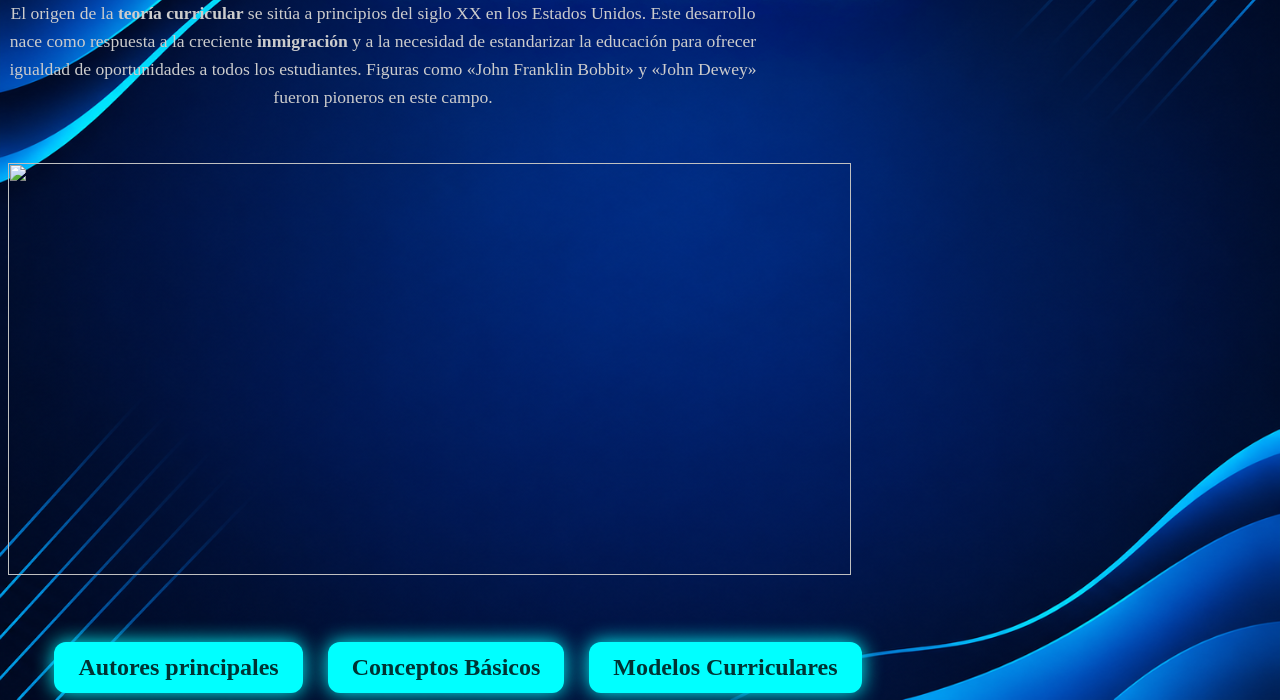
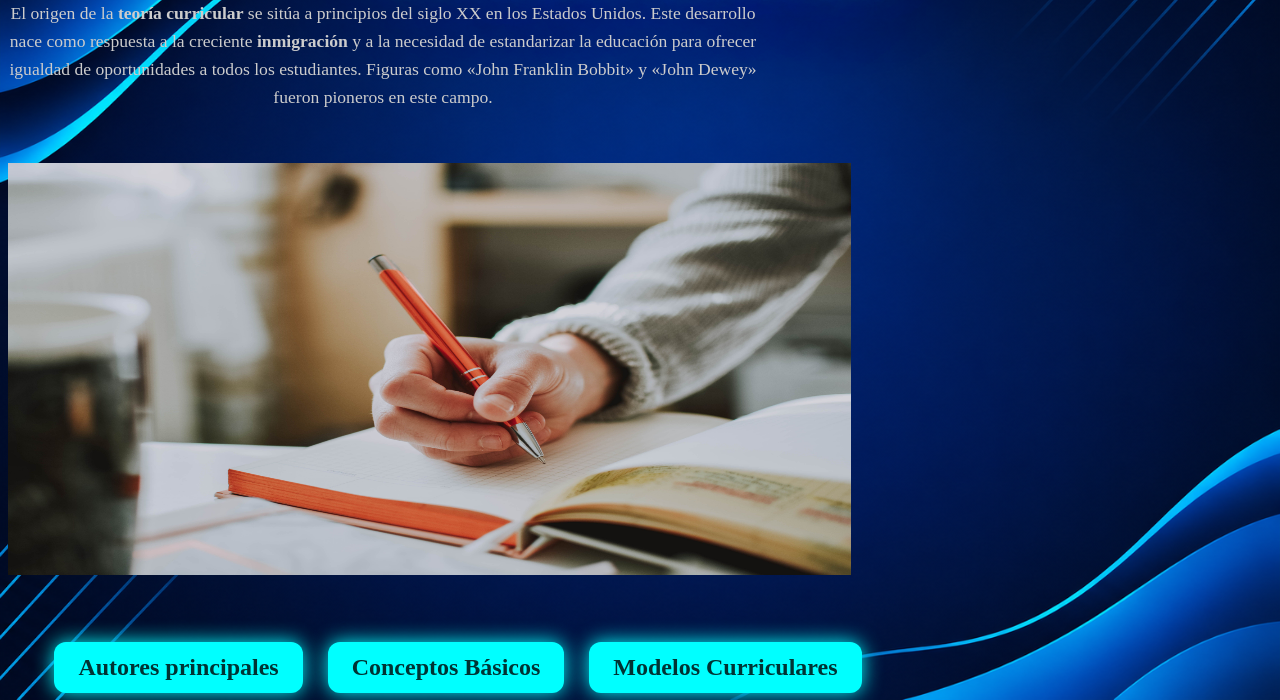
Before and after one commit to Michaelb200/P-gina-web., a plain HTML site: page index.html in a window 1280 px wide. Shown: the part 100-800 px from the top of the page. Drawn offline with Linux system fonts and the light colour scheme.

Commit message:
Update index.html

```diff
--- a/index.html
+++ b/index.html
@@ -99,7 +99,7 @@
 <h1 class="titulo">La Teoría Curricular</h1>
 <p class="descripcion">El origen de la <strong>teoría curricular</strong> se sitúa a principios del siglo XX en los Estados Unidos. Este desarrollo nace como respuesta a la creciente <strong>inmigración</strong> y a la necesidad de estandarizar la educación para ofrecer igualdad de oportunidades a todos los estudiantes. Figuras como «John Franklin Bobbit» y «John Dewey» fueron pioneros en este campo.</p>
 <p>&nbsp;</p>
-<img src="file:///C|/Users/SABINO/Downloads/teoria curricular.jpeg" width="843" height="412" alt=""/>
+<img src="imagen.jpg" width="843" height="412" alt=""/>
 <p class="descripcion">&nbsp;</p>
 
 <div class="contenedor-botones">
```
